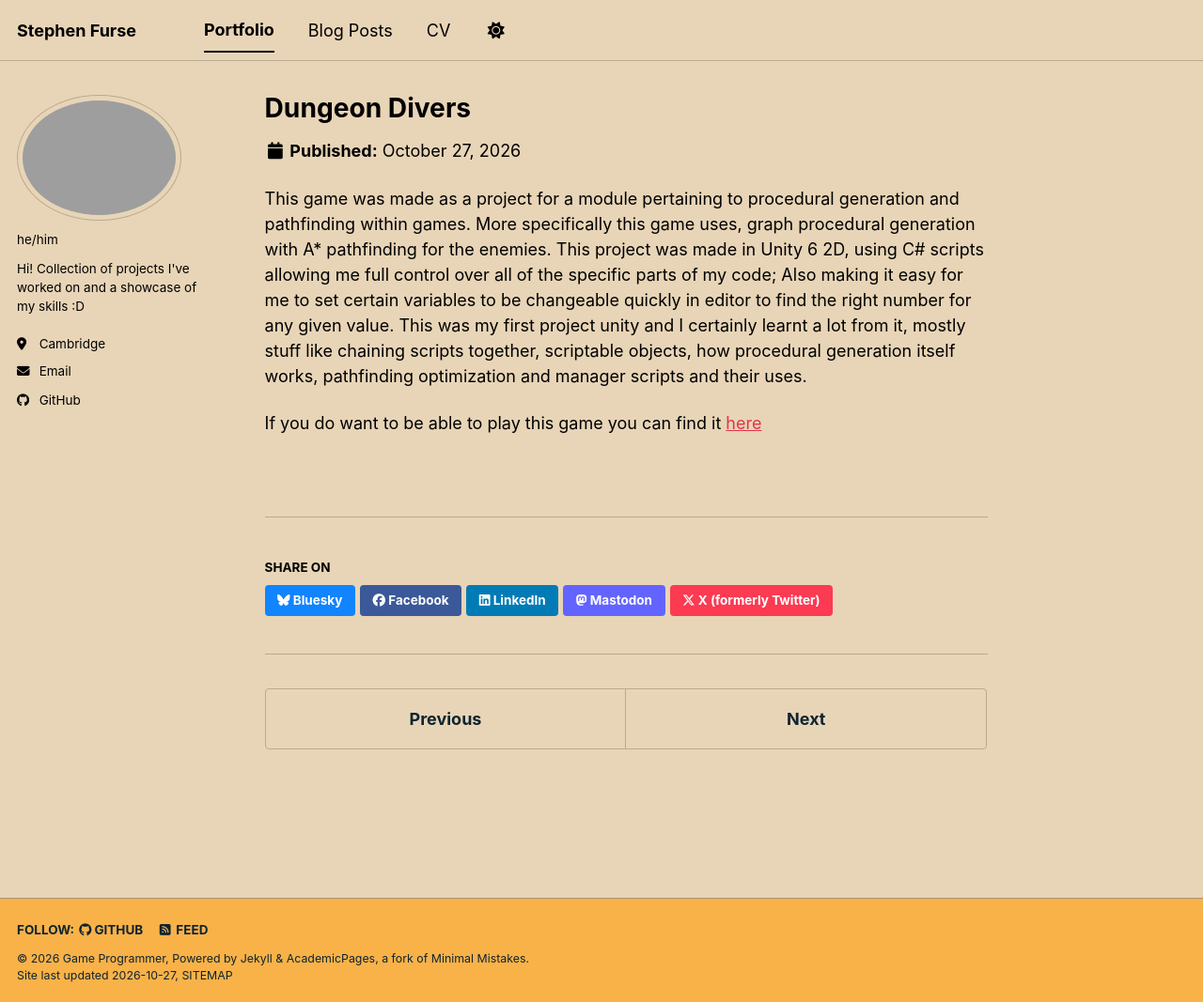
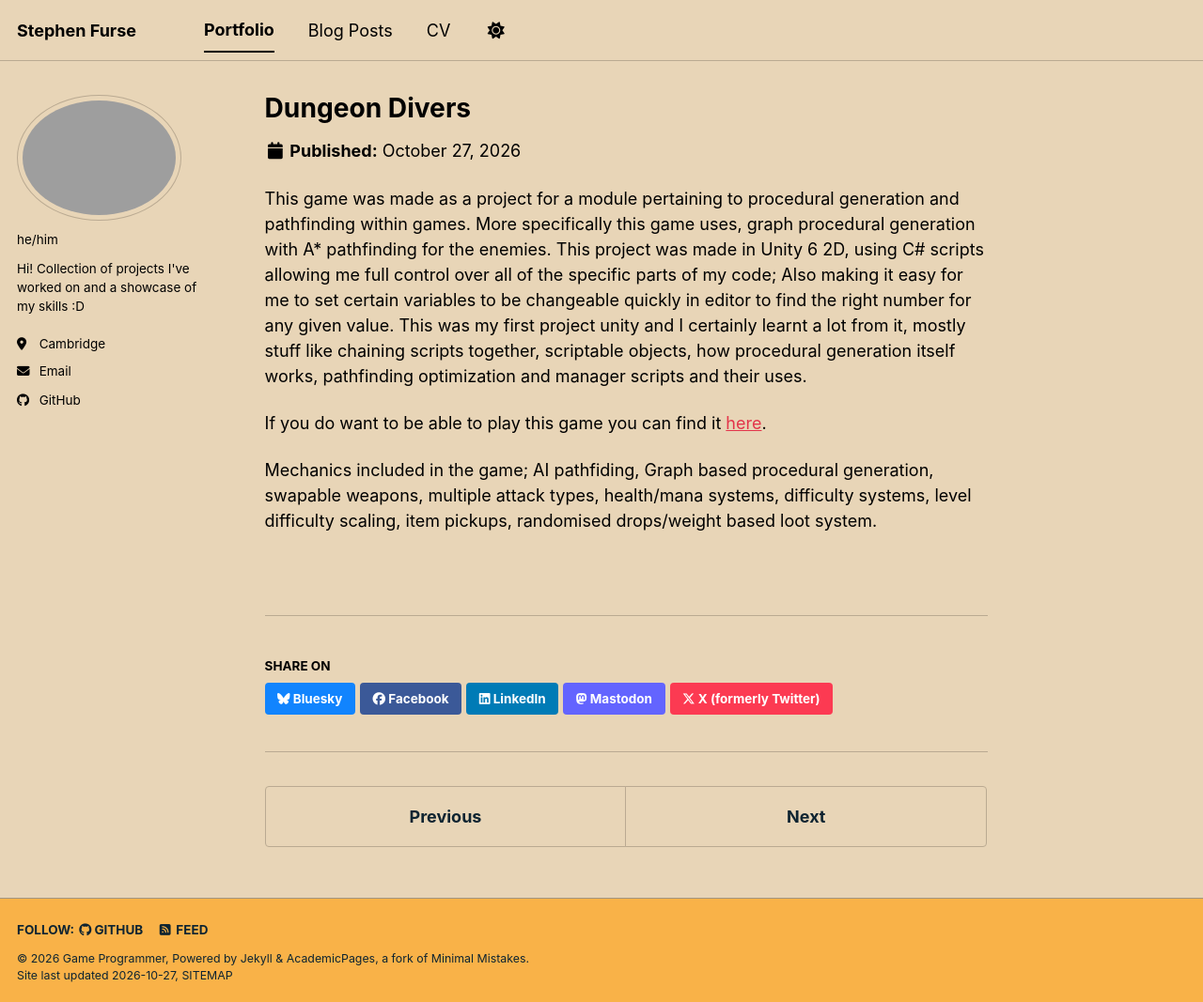
Before and after one commit to Stephen-Furse/Stephen-Furse.github.io, a Jekyll site: the page built from _portfolio/portfolio-1.md, in a window 1280 px wide and 1067 px high. Shown: the whole window at 94% size. Built offline with Jekyll 4.4.1, drawn with Linux system fonts in a browser that asks for light colours; a script bundle is joined from its source files by our own code; a style sheet for code colours, icons or effects is not loaded.

Commit message:
Update portfolio-1.md with game mechanics details
Added a period at the end of the game link sentence and listed game mechanics.

```diff
--- a/_portfolio/portfolio-1.md
+++ b/_portfolio/portfolio-1.md
@@ -6,4 +6,6 @@ collection: portfolio
 
 This game was made as a project for a module pertaining to procedural generation and pathfinding within games. More specifically this game uses, graph procedural generation with A* pathfinding for the enemies. This project was made in Unity 6 2D, using C# scripts allowing me full control over all of the specific parts of my code; Also making it easy for me to set certain variables to be changeable quickly in editor to find the right number for any given value. This was my first project unity and I certainly learnt a lot from it, mostly stuff like chaining scripts together, scriptable objects, how procedural generation itself works, pathfinding optimization and manager scripts and their uses.
 
-If you do want to be able to play this game you can find it [here](https://static-eulogy-studios.itch.io)
+If you do want to be able to play this game you can find it [here](https://static-eulogy-studios.itch.io).
+
+Mechanics included in the game; AI pathfiding, Graph based procedural generation, swapable weapons, multiple attack types, health/mana systems, difficulty systems, level difficulty scaling, item pickups, randomised drops/weight based loot system.
```
